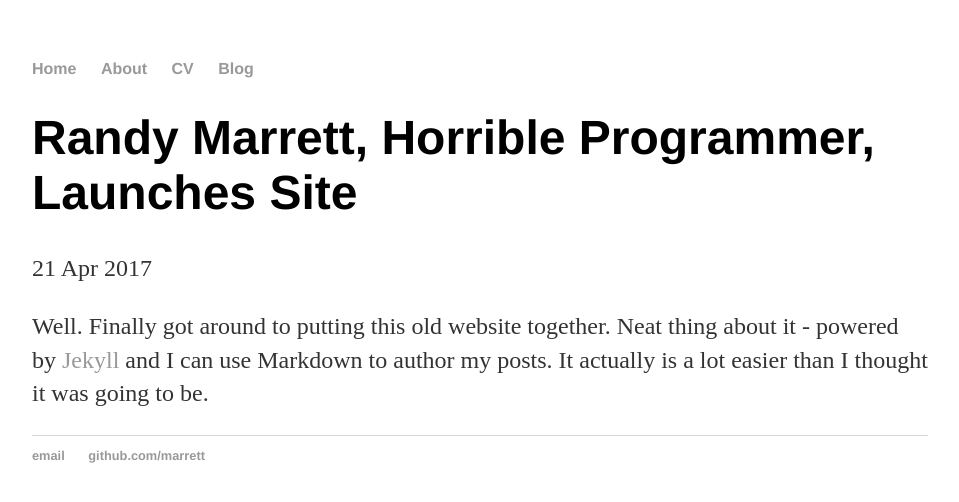
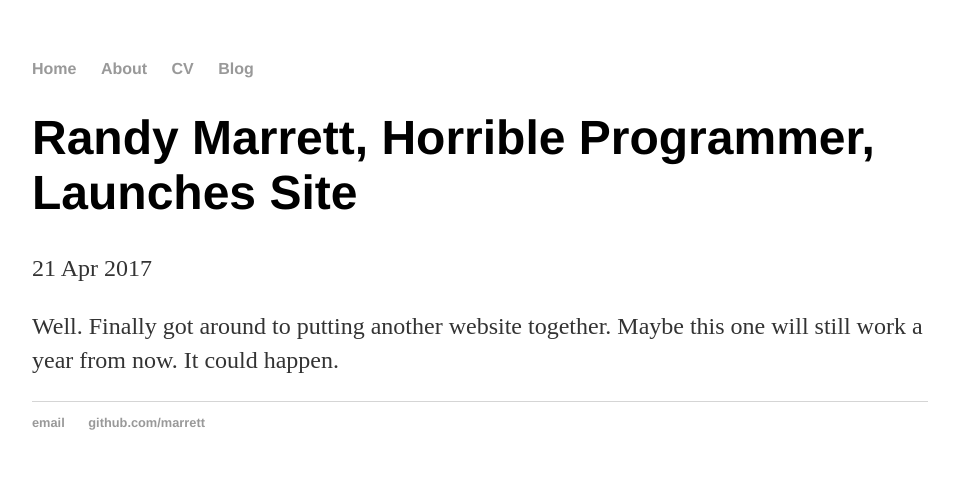
Before and after one commit to marrett/github.io, a Jekyll site: the page built from _posts/2017-04-21-randy-marrett.md, in a window 1280 px wide. Shown: the top 502 px of the page, without its empty margins (160-1119 px from the left). Built offline with Jekyll 4.4.1, drawn with Linux system fonts in a browser that asks for light colours.

Commit message:
Update 2017-04-21-randy-marrett.md

```diff
--- a/_posts/2017-04-21-randy-marrett.md
+++ b/_posts/2017-04-21-randy-marrett.md
@@ -4,4 +4,4 @@ title: "Randy Marrett, Horrible Programmer, Launches Site"
 date: 2017-04-21
 ---
 
-Well. Finally got around to putting this old website together. Neat thing about it - powered by [Jekyll](http://jekyllrb.com) and I can use Markdown to author my posts. It actually is a lot easier than I thought it was going to be.
+Well. Finally got around to putting another website together. Maybe this one will still work a year from now.  It could happen.
```
